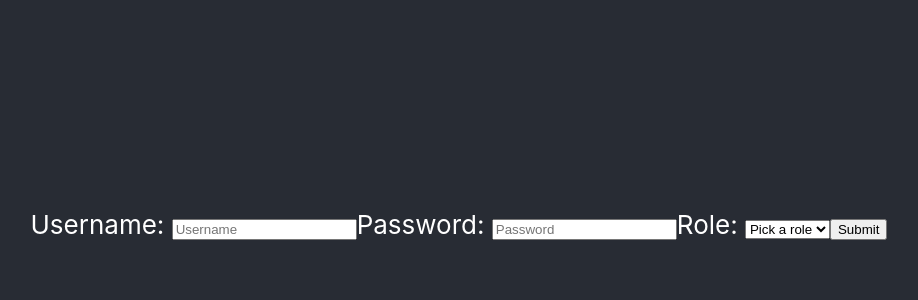
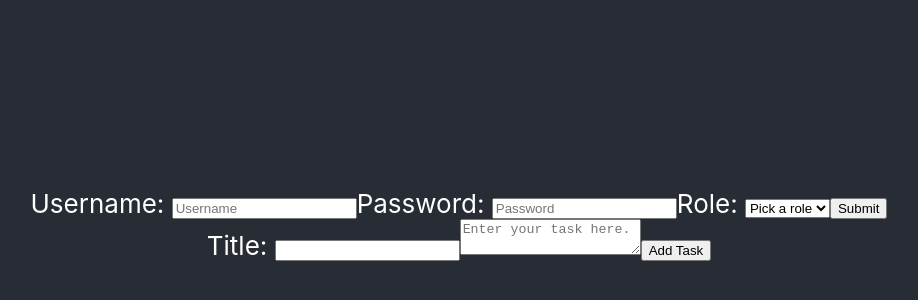
Before and after one commit to RococoCoding/School-in-the-Clouds, a React (Create React App) app in the folder front-end/: page / in a window 1280 px wide. Shown: the part 176-476 px from the top of the page, without its empty margins (181-1099 px from the left). Built offline with nearby package versions, Linux system fonts and the light colour scheme.

Commit message:
Add task form

```diff
--- a/front-end/src/App.js
+++ b/front-end/src/App.js
@@ -1,13 +1,15 @@
 import React from 'react';
 import logo from './logo.svg';
 import './App.css';
-import RegisterForm from "./components/RegisterForm"
+import RegisterForm from "./components/RegisterForm";
+import CreateTask from "./components/CreateTask";
 
 function App() {
   return (
     <div className="App">
       <header className="App-header">
         <RegisterForm />
+        <CreateTask />
       </header>
     </div>
   );
--- a/front-end/src/components/CreateTask.js
+++ b/front-end/src/components/CreateTask.js
@@ -0,0 +1,54 @@
+import React, {useState} from "react";
+import TaskList from "./TaskList";
+
+const initialFormState = {
+  title: "",
+  task: "",
+}
+
+export default function CreateTask() {
+  const [formState, setFormState] = useState(initialFormState);
+  const [taskList, setTaskList] = useState([]);
+
+  function updateForm(e) {
+    setFormState({...formState, [e.target.name]: e.target.value});
+  }
+
+  function submit(e) {
+    e.preventDefault();
+    let newList = [...taskList];
+    newList.push(formState);
+    setTaskList(newList);
+    setFormState(initialFormState);
+  }
+
+  return (
+    <div className="create-task-container">
+      <form onSubmit={submit}>
+        <label>Title: </label>
+        <input
+          name="title"
+          type="text"
+          value={formState.title}
+          onChange={updateForm}
+        />
+        <textarea
+          name="task"
+          placeholder="Enter your task here."
+          value={formState.task}
+          onChange={updateForm}
+        />
+        <button type="submit">Add Task</button>
+      </form>
+      {taskList.map((task, idx) => {
+        return (
+          <TaskList
+            key={idx}
+            title={task.title}
+            task={task.task}
+          />
+        )
+      })}
+    </div>
+  )
+}
--- /dev/null
+++ b/front-end/src/components/TaskList.js
@@ -0,0 +1,12 @@
+import React, {useEffect} from "react";
+
+
+export default function TaskList(props) {
+  const {title, task} = props;
+  return (
+    <div className="task-container">
+      <p className="title">{title}</p>
+      <p className="task">{task}</p>
+    </div>
+  )
+}
```
